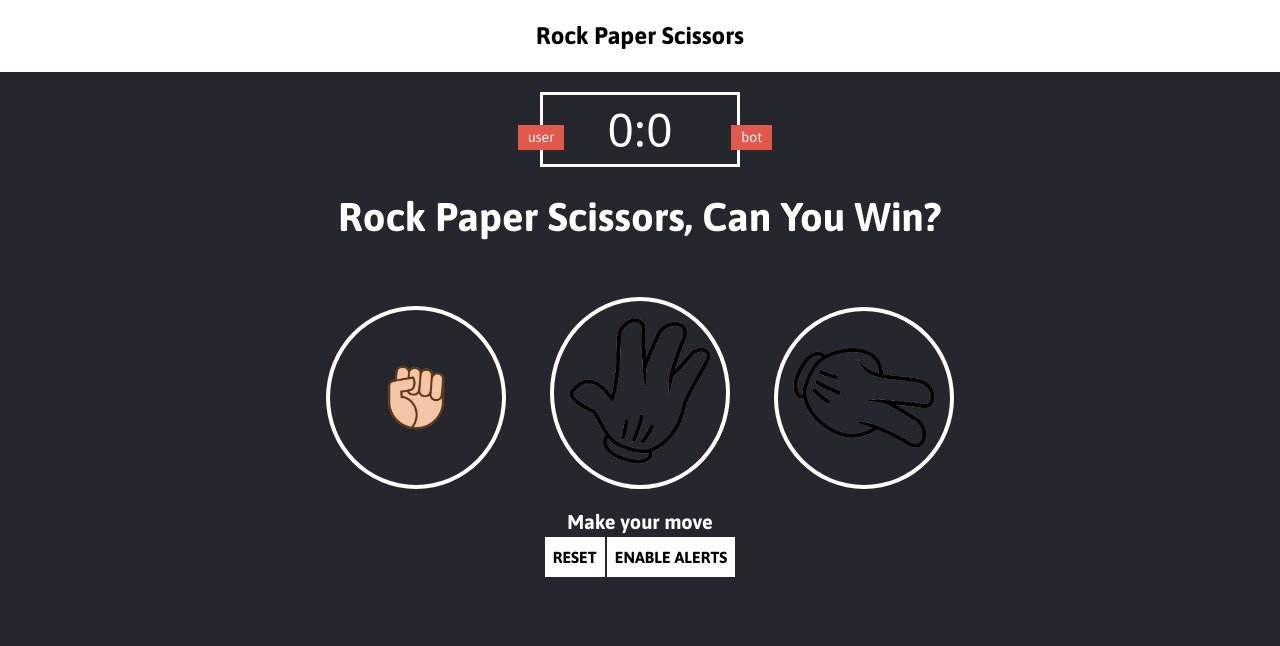
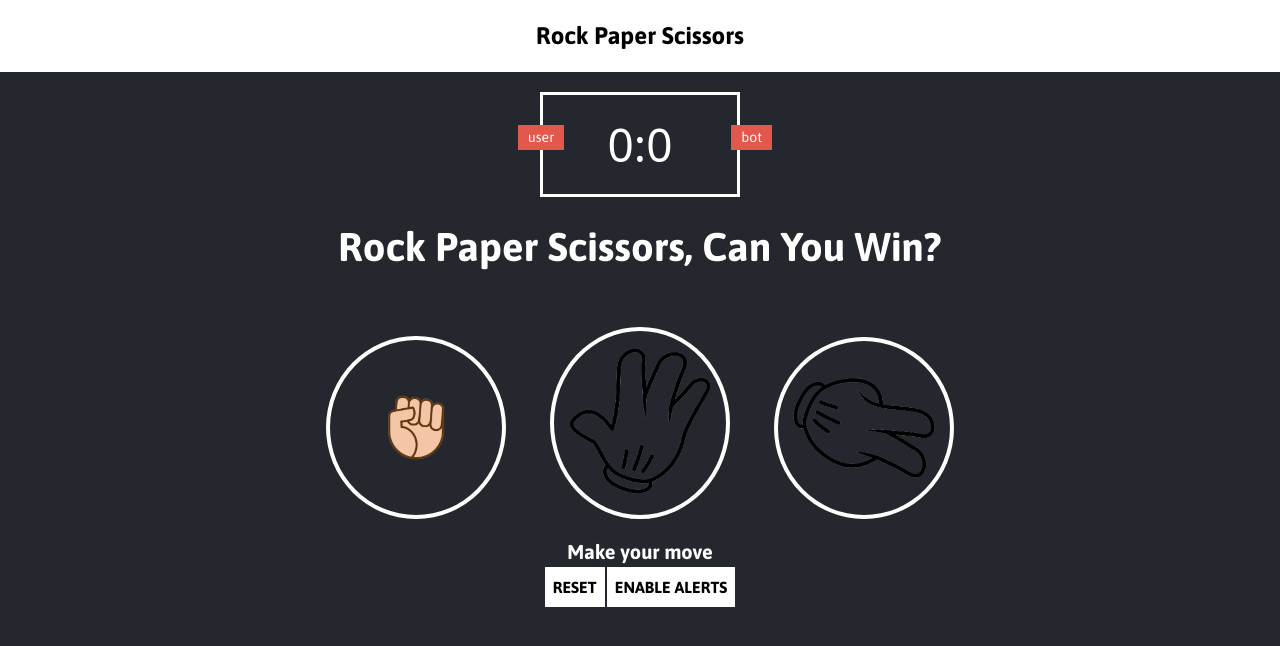
Before and after one commit to abindent/rock-paper-scissor, a plain HTML site: page index.html in a window 1280 px wide. Drawn offline with nearby package versions, Linux system fonts and the light colour scheme; some packages are replaced by stand-ins of ours; files that its build step writes are made by us from their sources; a script that the page names is missing; files whose address does not match are found by name.

Commit message:
Update index.html

```diff
--- a/index.html
+++ b/index.html
@@ -14,7 +14,7 @@
     </header>
 
     <!-- SCORE BOARD -->
-    <div class="score-board border-[3px] border-solid border-white w-[200px] text-white text-[46px] relative" style="margin: 20px auto;paddin: 15px 20px;">
+    <div class="score-board border-[3px] border-solid border-white w-[200px] text-white text-[46px] relative" style="margin: 20px auto;padding: 15px 20px;">
         <div id="user-label" class="badge bg-[#E2584D] text-white text-[14px] font-asap" style="padding: 2px 10px;">user</div>
         <div id="computer-label" class="badge bg-[#E2584D] text-white text-[14px] font-asap" style="padding: 2px 10px;">bot</div>
         <div class="text-center"><span id="user-score">0</span>:<span id="bot-score">0</span></div>
```
